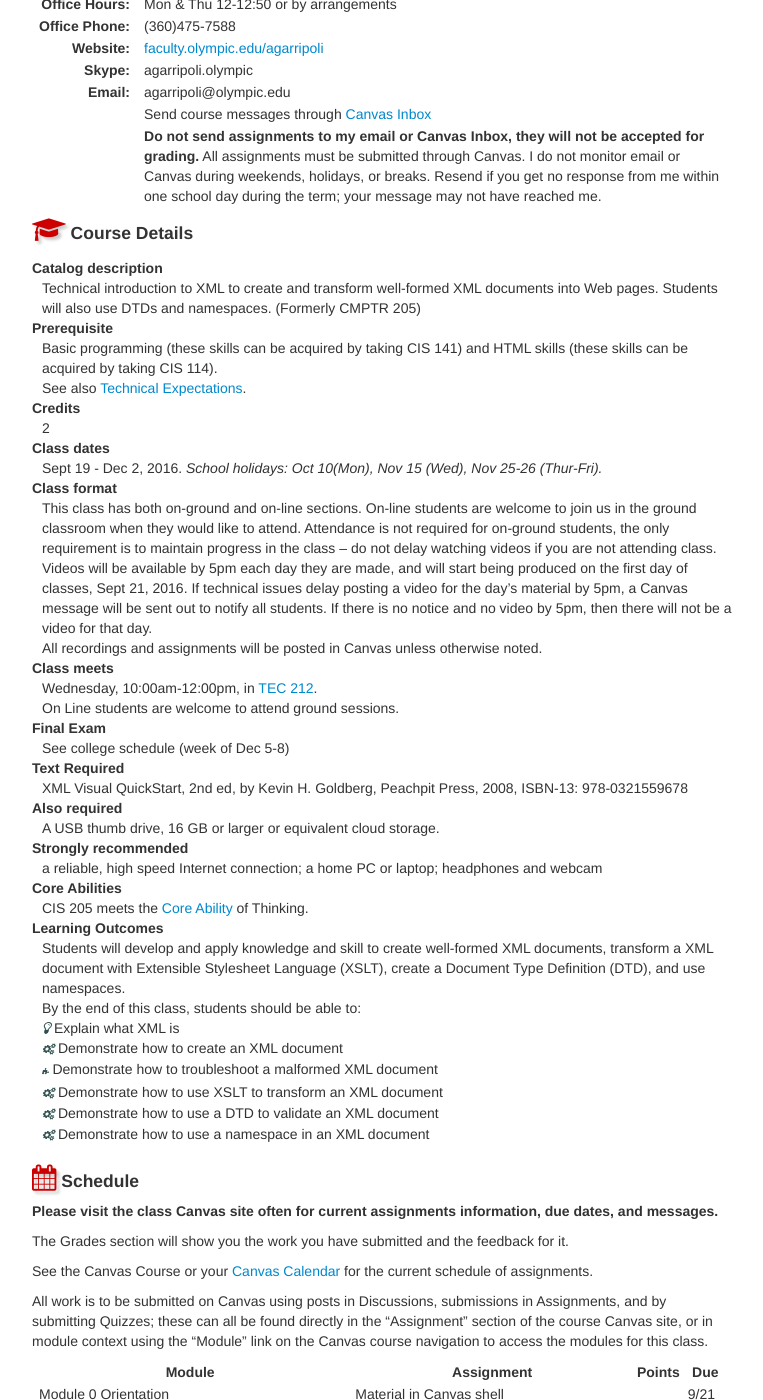
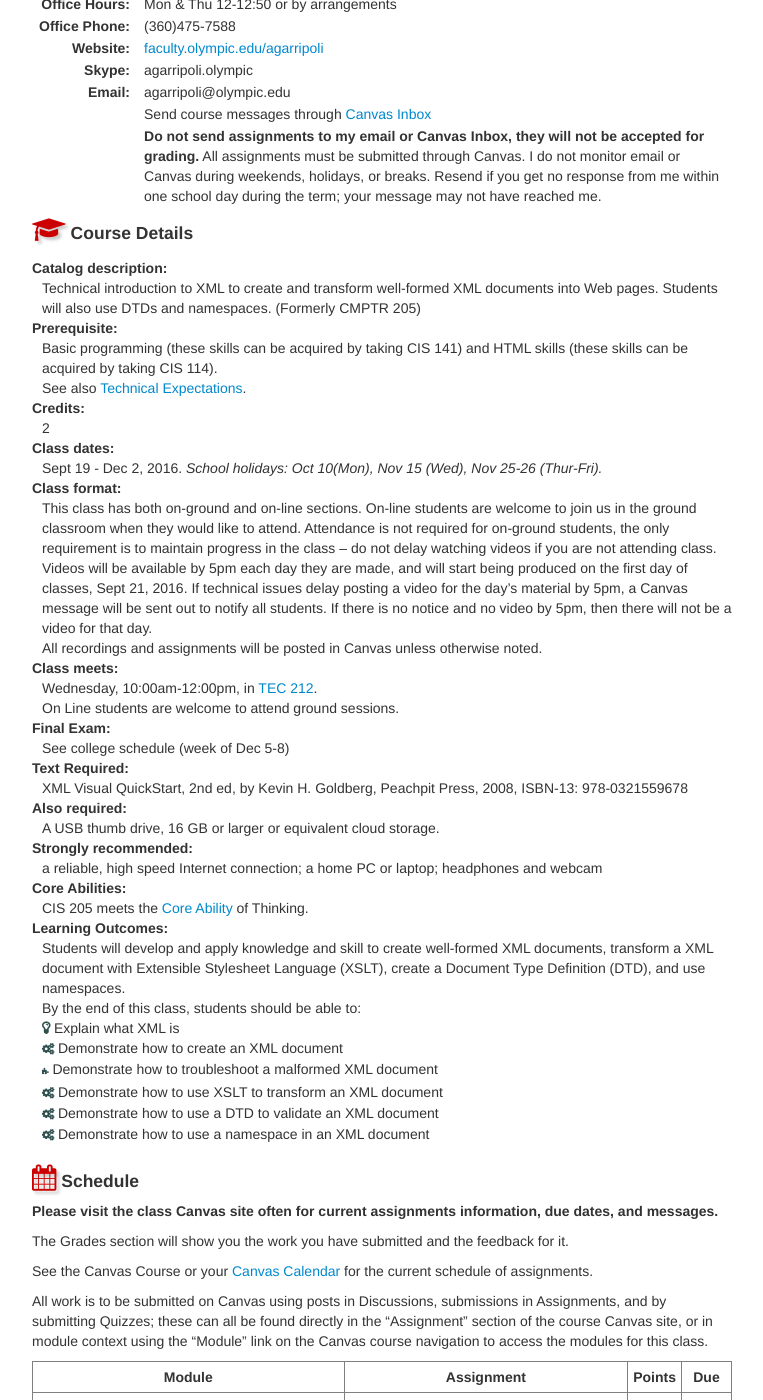
Before and after one commit to argoc/syllabub, a Jekyll site: the page built from CIS205.md, in a window 1280 px wide and 1400 px high, scrolled down 533 px. Shown: the whole window, without its empty margins (258-1021 px from the left). Built offline with Jekyll 4.4.1, drawn with Linux system fonts in a browser that asks for light colours; part of the change alters nothing that is shown.

```diff
--- a/CIS205.md
+++ b/CIS205.md
@@ -35,52 +35,51 @@ title: "CIS 205 Fall 2016 Syllabus"
 #### <i class="fa fa-graduation-cap" id="course"></i> Course Details
 
 
-Catalog description
+Catalog description:
 : Technical introduction to XML to create and transform well-formed XML documents into Web pages. Students will also use DTDs and namespaces. (Formerly CMPTR 205)
 
-Prerequisite
+Prerequisite:
 : Basic programming (these skills can be acquired by taking CIS 141) and HTML skills (these skills can be acquired by taking CIS 114).<br>See also [Technical Expectations](#expectations).
 
-Credits
+Credits:
 : 2
 
-
-Class dates
+Class dates:
 :  Sept 19 - Dec 2, 2016. *School holidays: Oct 10(Mon), Nov 15 (Wed), Nov 25-26 (Thur-Fri).*
 
-Class format
+Class format:
 : This class has both on-ground and on-line sections. On-line students are welcome to join us in the ground classroom when they would like to attend. Attendance is not required for on-ground students, the only requirement is to maintain progress in the class -- do not delay watching videos if you are not attending class.
 : Videos will be available by 5pm each day they are made, and will start being produced on the first day of classes, Sept 21, 2016. If technical issues delay posting a video for the day's material by 5pm, a  Canvas message will be sent out to notify all students. If there is no notice and no video by 5pm, then there will not be a video for that day.
 : All recordings and assignments will be posted in Canvas unless otherwise noted.
 
-Class meets
+Class meets:
 : Wednesday, 10:00am-12:00pm, in [TEC 212](http://apps.olympic.edu/CampusMap/?b=TEC).
 : On Line students are welcome to attend ground sessions.
 
-Final Exam
+Final Exam:
 : See college schedule (week of Dec 5-8)
 
-<a id="TextRequired"></a>Text Required
+<a id="TextRequired"></a>Text Required:
 : XML Visual QuickStart, 2nd ed, by Kevin H. Goldberg, Peachpit Press, 2008, ISBN-13: 978-0321559678
 
-Also required
+Also required:
 : A USB thumb drive, 16 GB or larger or equivalent cloud storage.
 
-Strongly recommended
+Strongly recommended:
 : a reliable, high speed Internet connection; a home PC or laptop; headphones and webcam
 
-Core Abilities
+Core Abilities:
 : CIS 205 meets the [Core Ability](http://www.olympic.edu/Students/DegreesCertificates/coreAbilities.htm) of Thinking.
 
-Learning Outcomes
+Learning Outcomes:
 : Students will develop and apply knowledge and skill to create well-formed XML documents, transform a XML document with Extensible Stylesheet Language (XSLT), create a Document Type Definition (DTD), and use namespaces.
 : By the end of this class, students should be able to:
-: <i class="bloom2"></i> Explain what XML is
-: <i class="bloom4"></i> Demonstrate how to create an XML document
-: <i class="bloom5"></i> Demonstrate how to troubleshoot a malformed XML document
-: <i class="bloom4"></i> Demonstrate how to use XSLT to transform an XML document
-: <i class="bloom4"></i> Demonstrate how to use a DTD to validate an XML document
-: <i class="bloom4"></i> Demonstrate how to use a namespace in an XML document
+: <b class="bloom2"></b> Explain what XML is
+: <b class="bloom4"></b> Demonstrate how to create an XML document
+: <b class="bloom5"></b> Demonstrate how to troubleshoot a malformed XML document
+: <b class="bloom4"></b> Demonstrate how to use XSLT to transform an XML document
+: <b class="bloom4"></b> Demonstrate how to use a DTD to validate an XML document
+: <b class="bloom4"></b> Demonstrate how to use a namespace in an XML document
 
 
 #### <i class="fa fa-calendar" id="schedule"></i> Schedule
@@ -99,7 +98,7 @@ context using the "Module" link on the Canvas
 course navigation to access the modules for this class.
 
 <div class="tabbords">
-<table class="tabbords">
+<table class="tabbords" style="border-collapse: collapse;" border="1" cellpadding="5">
 <tbody>
 <tr><th class="wek">Module</th><th class="wek">Assignment</th><th class="wek">Points</th><th class="wek">Due</th></tr>
 <tr>
```
